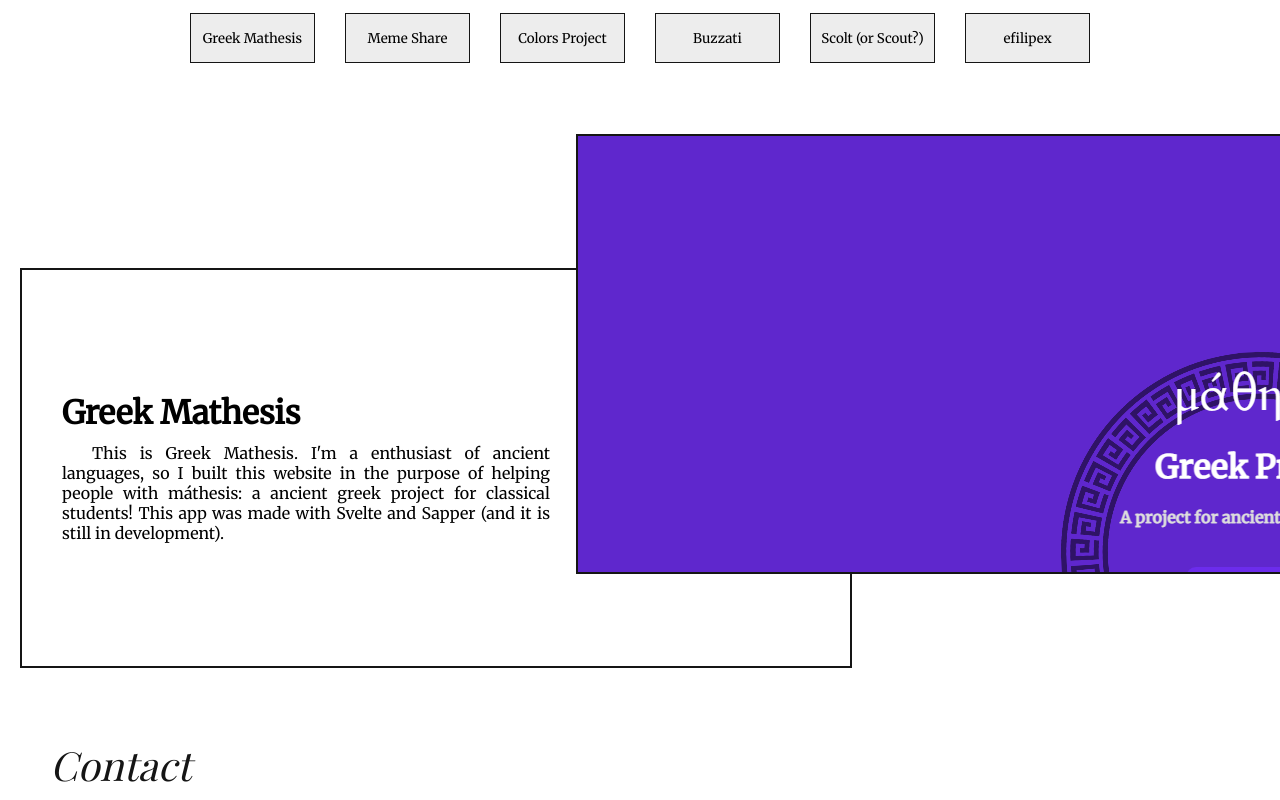
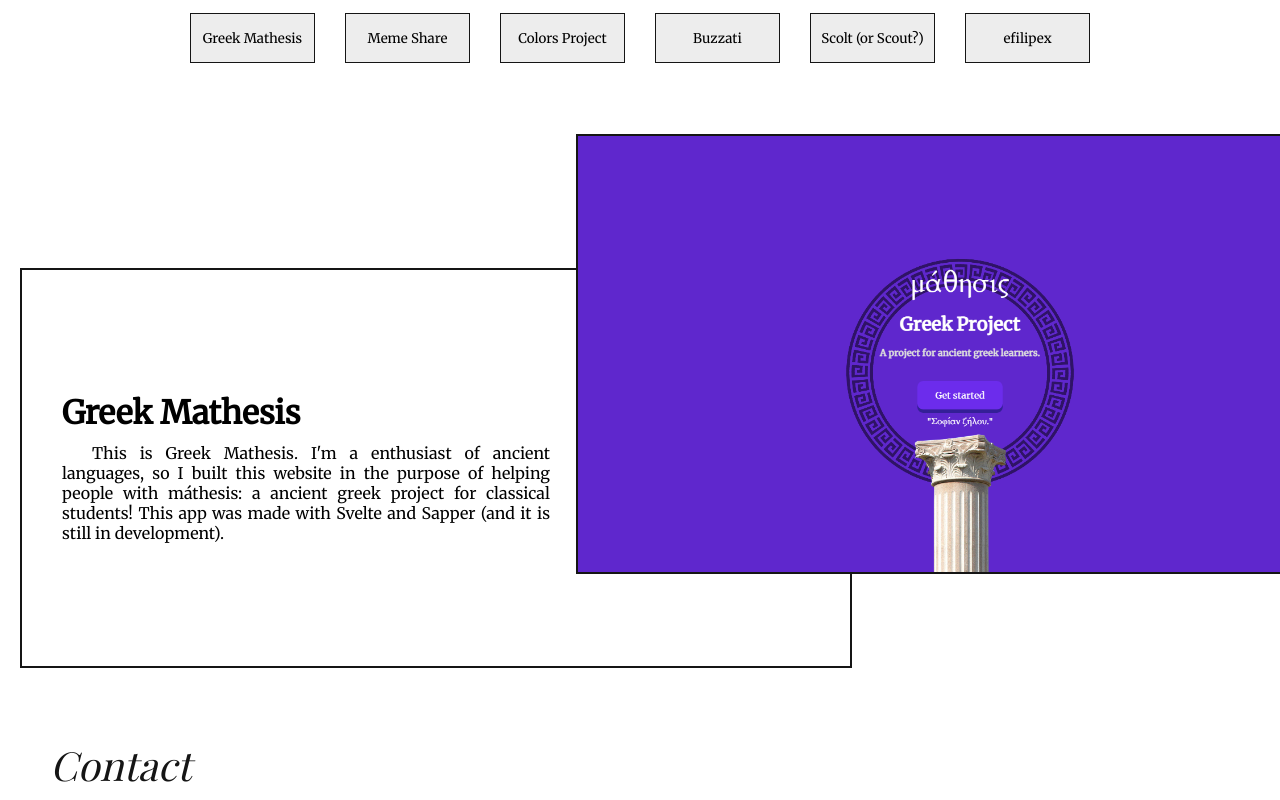
Before and after one commit to eFilipexCode/portfolio, a React (Create React App) app: page / in a window 1280 px wide. Shown: the part 900-1700 px from the top of the page. Built offline with nearby package versions, Linux system fonts and the light colour scheme; a web font is replaced by a local one.

Commit message:
remove img tag

```diff
--- a/src/components/Showcase/Showcase.jsx
+++ b/src/components/Showcase/Showcase.jsx
@@ -17,7 +17,6 @@ export default function Showcase() {
                     <div className="overlay-link">
                         <p>{title} <FiArrowUpRight size={20} color='#fefefe' /></p>
                     </div>
-                    <img src={`${image}`} alt="Website preview" />
                 </div>
             </a>
         </div>
```
